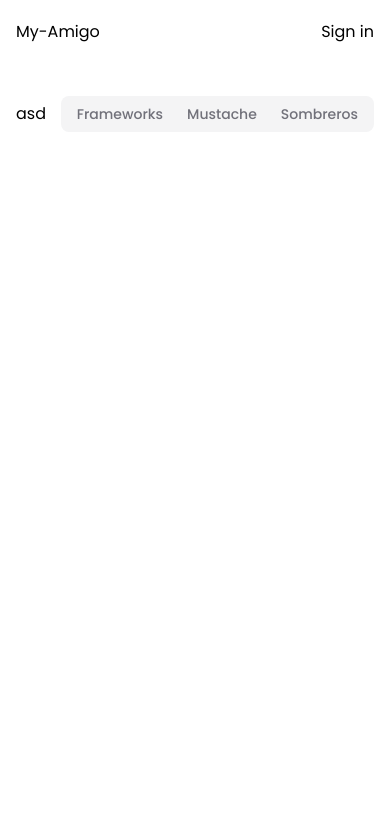
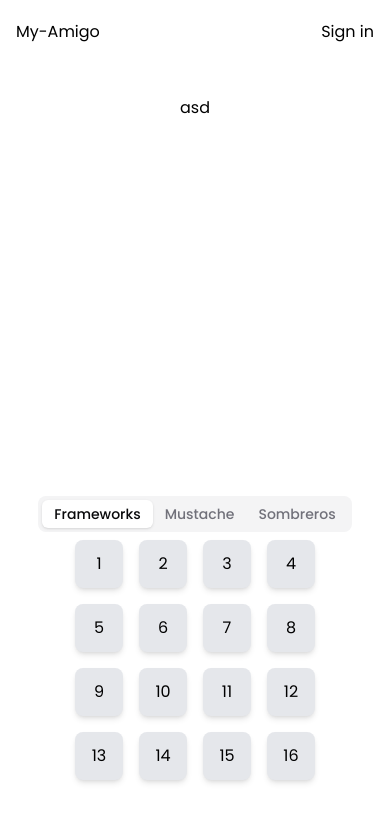
Before and after one commit to AoiTechDev/my-amigo, a Next.js app: page /create-amigo in a window 390 px wide. Shown: the top 822 px of the page. Built offline with nearby package versions, Linux system fonts and the light colour scheme; no server answers.

Commit message:
feat: add template grid + responsivness

```diff
--- a/src/app/create-amigo/page.tsx
+++ b/src/app/create-amigo/page.tsx
@@ -1,21 +1,53 @@
+"use client";
 import MaxWidthWrapper from "@/components/MaxWidthWrapper";
 import { Tabs, TabsContent, TabsList, TabsTrigger } from "@/components/ui/tabs";
 import React from "react";
 
+type SelectedTab = "frameworks" | "mustache" | "sombreros";
 const CreateAmigo = () => {
+  const [selectedTab, setSelectedTab] =
+    React.useState<SelectedTab>("frameworks");
+
+  const handleTabChange = (value: SelectedTab) => {
+    setSelectedTab(value);
+  };
   return (
     <div className="min-h-screen pt-24">
-      <MaxWidthWrapper className="flex-center">
-        <div className="flex-1">asd</div>
-        <div className="flex-1 ">
-          <Tabs defaultValue="account" className="w-full flex flex-col  ">
+      <MaxWidthWrapper className="flex-center flex-col lg:flex-row">
+        <div className="flex-1 min-h-[400px]">asd</div>
+        <div className=" min-h-[400px]">
+          <Tabs defaultValue="frameworks" className="w-full  flex flex-col  ">
             <TabsList className="">
-              <TabsTrigger value="frameworks">Frameworks</TabsTrigger>
-              <TabsTrigger value="mustache">Mustache</TabsTrigger>
-              <TabsTrigger value="sombreros">Sombreros</TabsTrigger>
+              <TabsTrigger
+                value="frameworks"
+                onClick={() => handleTabChange("frameworks")}
+              >
+                Frameworks
+              </TabsTrigger>
+              <TabsTrigger
+                value="mustache"
+                onClick={() => handleTabChange("mustache")}
+              >
+                Mustache
+              </TabsTrigger>
+              <TabsTrigger
+                value="sombreros"
+                onClick={() => handleTabChange("sombreros")}
+              >
+                Sombreros
+              </TabsTrigger>
             </TabsList>
-            <TabsContent value="frameworks">
-              Make changes to your account here.
+            <TabsContent value="frameworks" className="flex-center gap-2">
+              <div className="grid grid-cols-4  gap-4">
+                {[...Array(16)].map((_, index) => (
+                  <div
+                    key={index}
+                    className="bg-gray-200 flex-center w-12 h-12 md:w-16 md:h-16 rounded-lg shadow-md"
+                  >
+                    {index + 1}
+                  </div>
+                ))}
+              </div>
             </TabsContent>
             <TabsContent value="mustache">
               Change your password here.
--- a/src/components/Hero.tsx
+++ b/src/components/Hero.tsx
@@ -14,7 +14,7 @@ const Hero = () => {
           Combine favorite frameworks with fun accessories to craft a unique,
           funny avatar. Perfect for showing off on social media and profiles!
         </p>
-        <button className="bg-yellow px-12 py-3 rounded-lg">
+        <button className="bg-orange px-12 py-3 rounded-lg">
           <span className="font-medium">Create Amigo</span>
         </button>
       </div>
--- a/tailwind.config.ts
+++ b/tailwind.config.ts
@@ -18,6 +18,9 @@ const config = {
       },
     },
     extend: {
+      colors: {
+        "orange": "#FFBE1A",
+      },
       keyframes: {
         "accordion-down": {
           from: { height: "0" },
```
